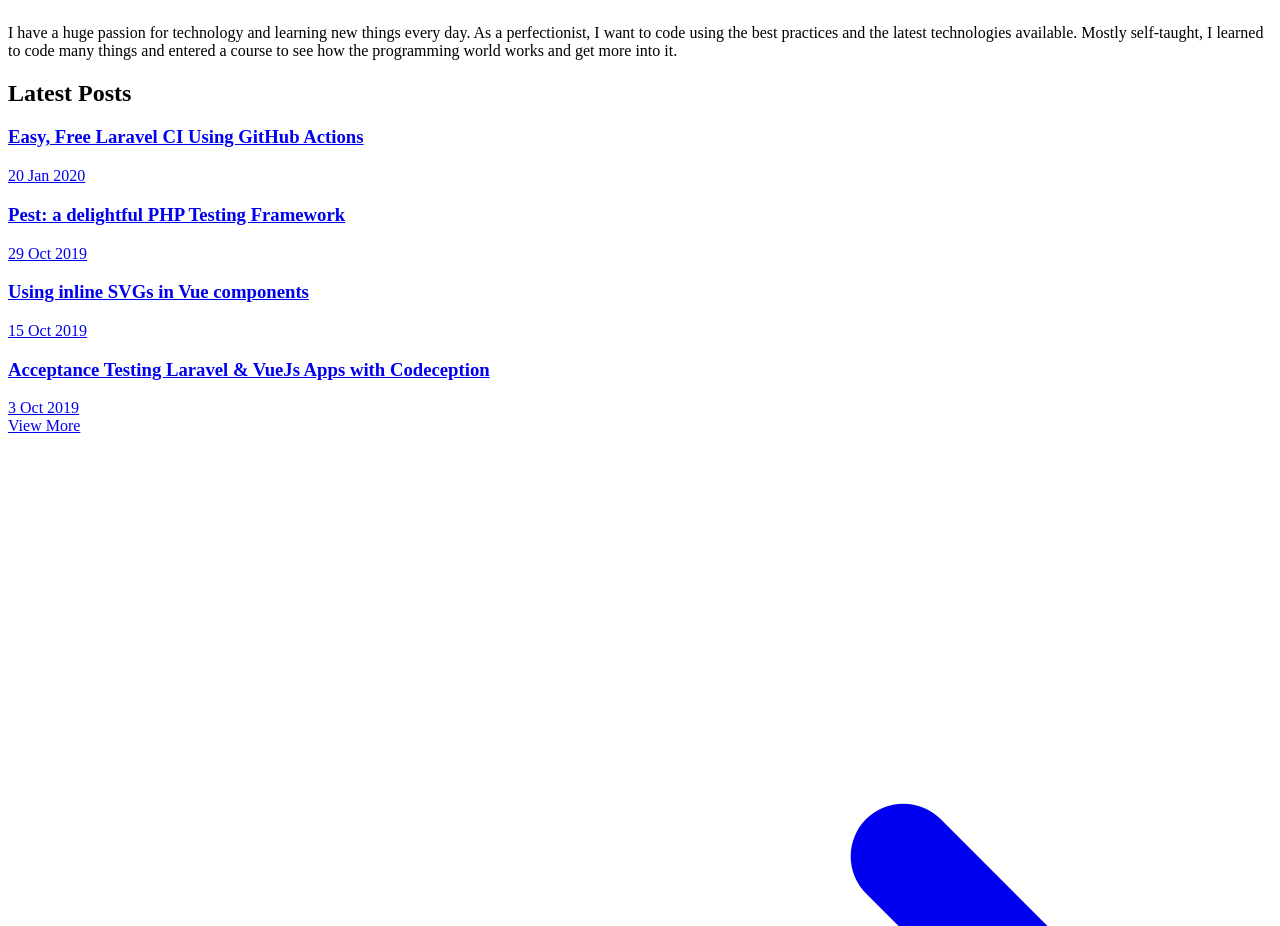
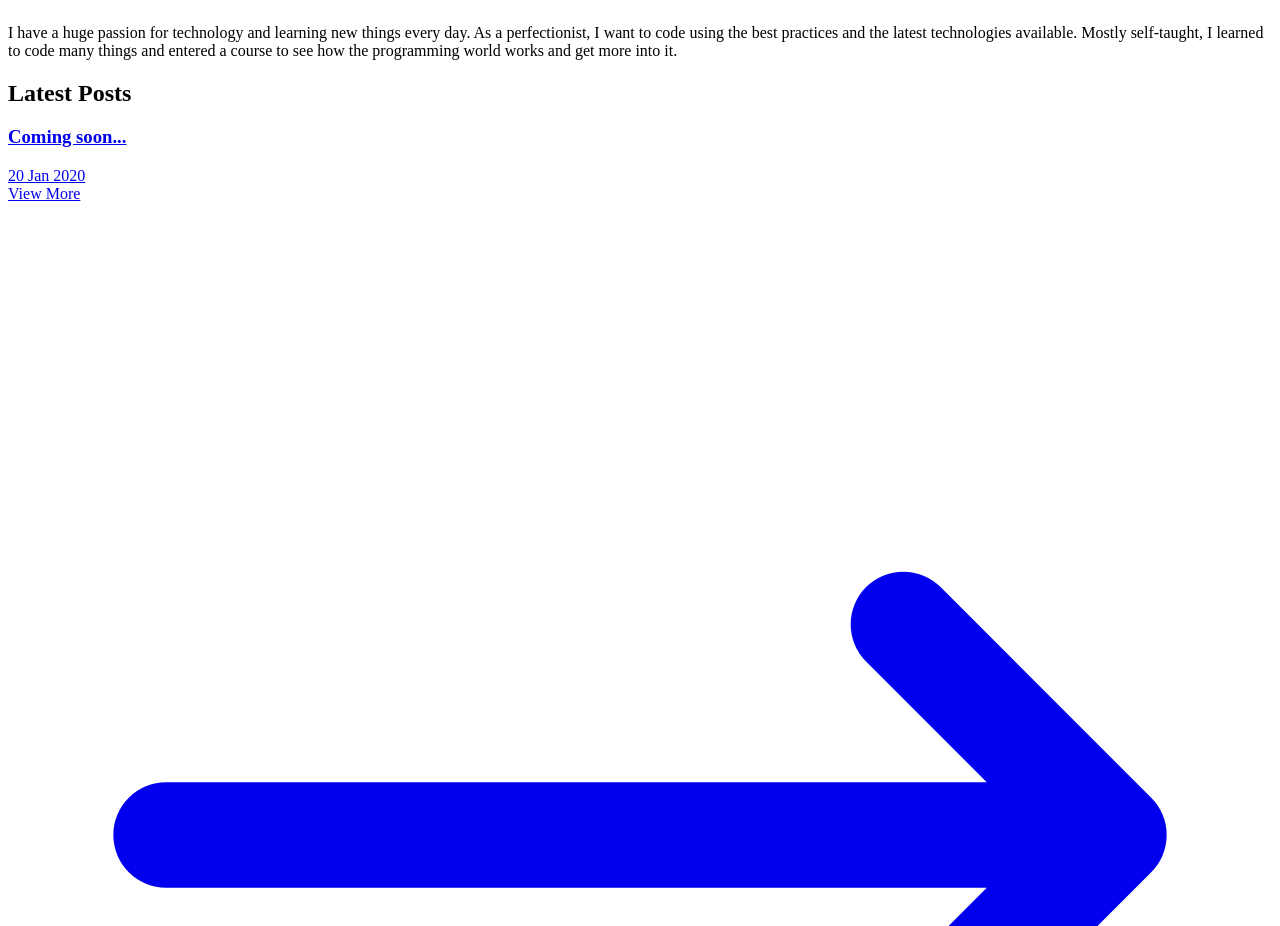
Before and after one commit to francamara/nextjs-portfolio, a Next.js app: page / in a window 1280 px wide. Shown: the part 4306-5232 px from the top of the page. Built offline with nearby package versions, Linux system fonts and the light colour scheme.

Commit message:
fix: updated content on latest post and blog page

```diff
--- a/components/LatestPosts.js
+++ b/components/LatestPosts.js
@@ -14,52 +14,10 @@
           >
             <div className='flex items-center justify-between px-4 py-2'>
               <h3 className='text-lg font-medium text-gray-700'>
-                Easy, Free Laravel CI Using GitHub Actions
+                Coming soon...
               </h3>
               <span className='block text-gray-600 font-light text-sm'>
                 20 Jan 2020
-              </span>
-            </div>
-          </a>
-
-          <a
-            className='mt-8 max-w-2xl w-full block bg-white shadow-md rounded-md border-t-4 border-indigo-600 transition duration-500 ease-in-out transform hover:-translate-y-1 hover:scale-110'
-            href='#'
-          >
-            <div className='flex items-center justify-between px-4 py-2'>
-              <h3 className='text-lg font-medium text-gray-700'>
-                Pest: a delightful PHP Testing Framework
-              </h3>
-              <span className='block text-gray-600 font-light text-sm'>
-                29 Oct 2019
-              </span>
-            </div>
-          </a>
-
-          <a
-            className='mt-8 max-w-2xl w-full block bg-white shadow-md rounded-md border-t-4 border-indigo-600 transition duration-500 ease-in-out transform hover:-translate-y-1 hover:scale-110'
-            href='#'
-          >
-            <div className='flex items-center justify-between px-4 py-2'>
-              <h3 className='text-lg font-medium text-gray-700'>
-                Using inline SVGs in Vue components
-              </h3>
-              <span className='block text-gray-600 font-light text-sm'>
-                15 Oct 2019
-              </span>
-            </div>
-          </a>
-
-          <a
-            className='mt-8 max-w-2xl w-full block bg-white shadow-md rounded-md border-t-4 border-indigo-600 transition duration-500 ease-in-out transform hover:-translate-y-1 hover:scale-110'
-            href='#'
-          >
-            <div className='flex items-center justify-between px-4 py-2'>
-              <h3 className='text-lg font-medium text-gray-700'>
-                Acceptance Testing Laravel & VueJs Apps with Codeception
-              </h3>
-              <span className='block text-gray-600 font-light text-sm'>
-                3 Oct 2019
               </span>
             </div>
           </a>
```
Also changed, not shown: components/Post.js (+26 -17 lines).
